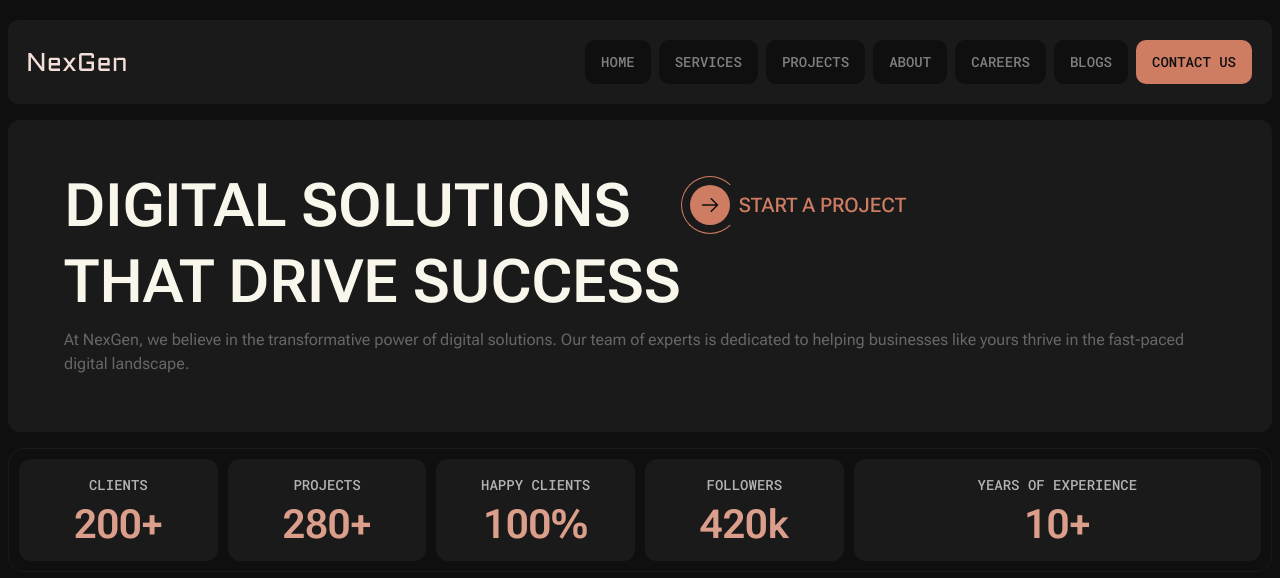
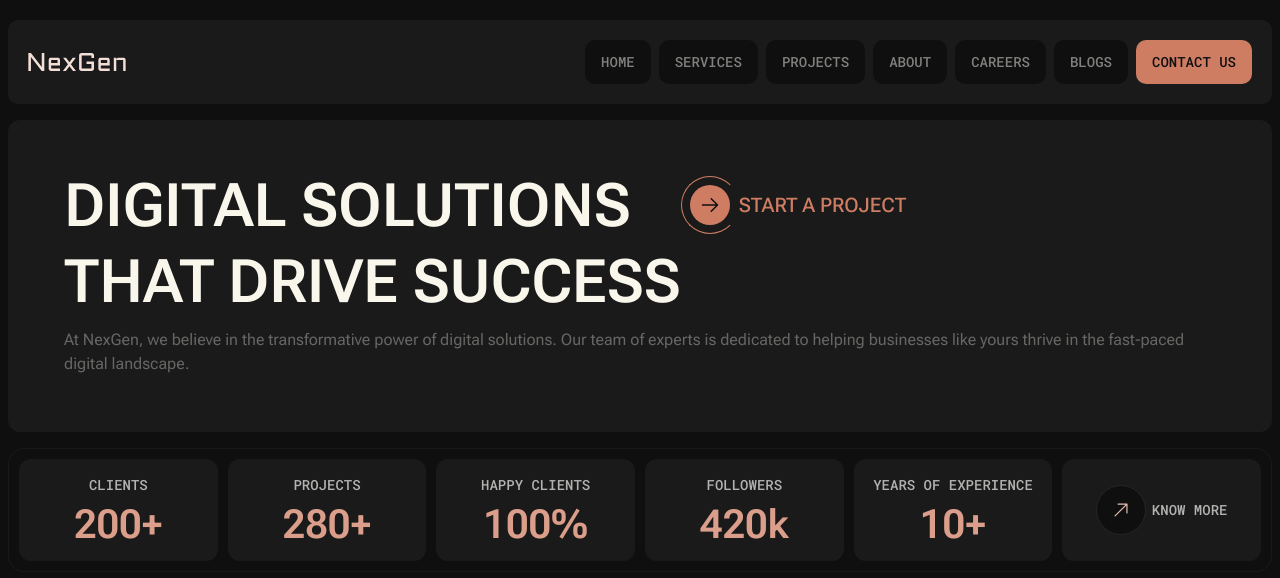
Before and after one commit to iabdwahab/nexgen-agency, a React (Vite) app: page / in a window 1280 px wide. Shown: the top 578 px of the page. Built offline with nearby package versions, Linux system fonts and the light colour scheme.

Commit message:
(home-landing): Create KnowMoreLink.

```diff
--- /dev/null
+++ b/src/components/home_landing/KnowMoreLink.tsx
@@ -0,0 +1,14 @@
+import { Link } from "react-router-dom";
+import topRightArrow from "/icons/top-right-arrow.svg";
+
+function KnowMoreLink() {
+  return (
+    <Link to="#" className="bg-dark-10 flex items-center justify-center gap-1.5 rounded-xl p-5">
+      <span className="bg-dark-06 border-dark-15 block w-fit rounded-full border p-3.5">
+        <img src={topRightArrow} alt="Arrow Icon" className="h-5 w-5" />
+      </span>
+      <span className="font-roboto-mono text-grey-70 text-sm font-medium uppercase">know more</span>
+    </Link>
+  );
+}
+export default KnowMoreLink;
--- a/src/components/home_landing/StatCard.tsx
+++ b/src/components/home_landing/StatCard.tsx
@@ -1,6 +1,6 @@
 function StatCard({ title, value }: { title: string; value: string }) {
   return (
-    <div className="bg-dark-10 flex flex-col items-center gap-2.5 rounded-xl px-3.5 py-4 whitespace-nowrap last:col-span-2">
+    <div className="bg-dark-10 flex flex-col items-center gap-2.5 rounded-xl px-3.5 py-4 whitespace-nowrap">
       <h5 className="font-roboto-mono text-grey-70 text-sm font-medium uppercase">{title}</h5>
       <h6 className="text-orange-70 text-[40px] leading-[1] font-semibold">{value}</h6>
     </div>
--- a/src/components/home_landing/StatsBlock.tsx
+++ b/src/components/home_landing/StatsBlock.tsx
@@ -1,6 +1,12 @@
 import { statsElements } from "../../data/HomeStats";
+import KnowMoreLink from "./KnowMoreLink";
 
 function StatsBlock() {
-  return <div className="border-dark-10 grid grid-cols-2 gap-2.5 rounded-2xl border p-2.5 md:grid-cols-3 lg:grid-cols-4 xl:grid-cols-6">{statsElements}</div>;
+  return (
+    <div className="border-dark-10 grid grid-cols-2 gap-2.5 rounded-2xl border p-2.5 md:grid-cols-4 xl:grid-cols-6 max-xl:[&>*:nth-last-child(-n+2)]:col-span-2">
+      {statsElements}
+      <KnowMoreLink />
+    </div>
+  );
 }
 export default StatsBlock;
```
Also changed, not shown: public/icons/top-right-arrow.svg (added).
